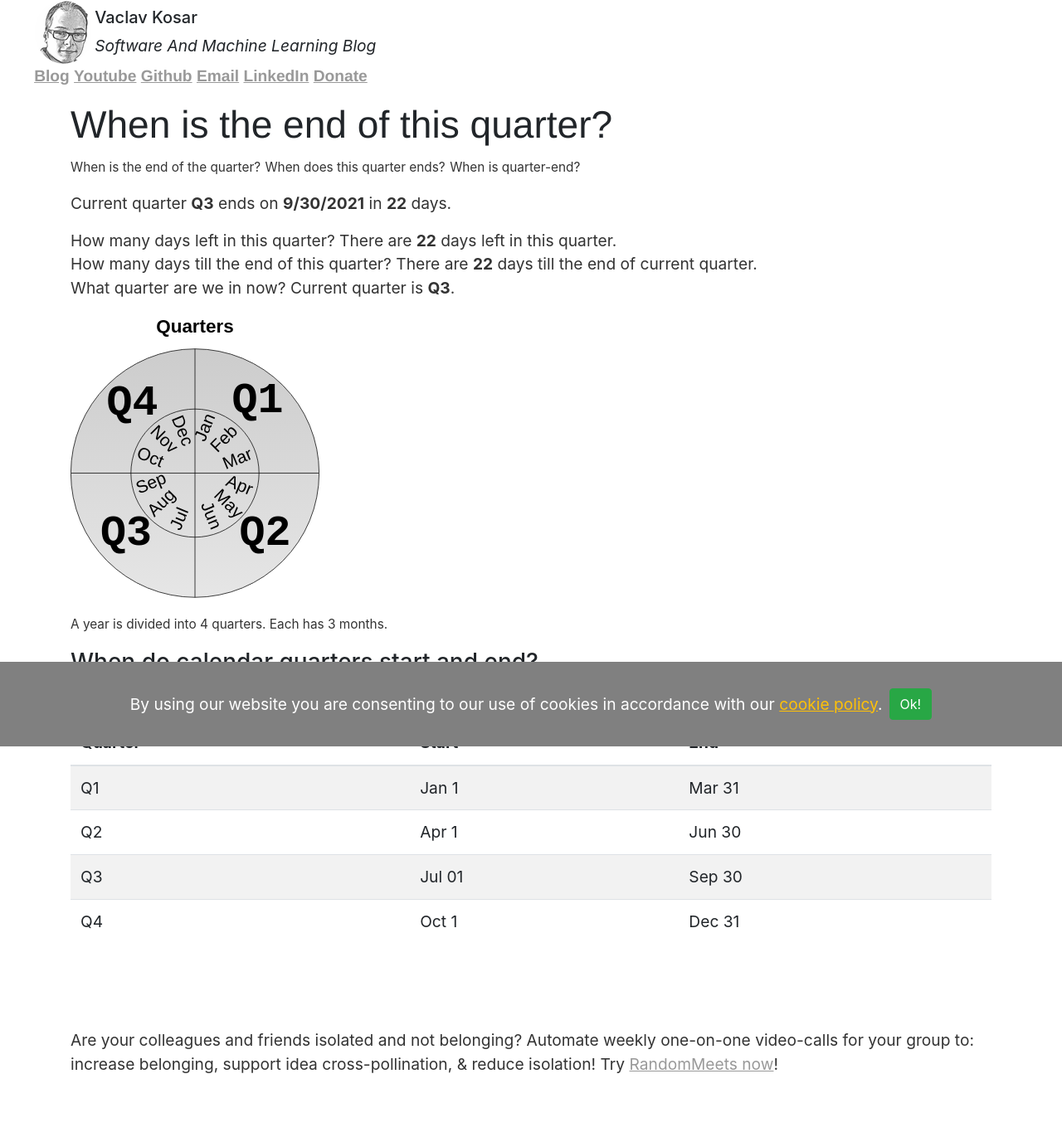
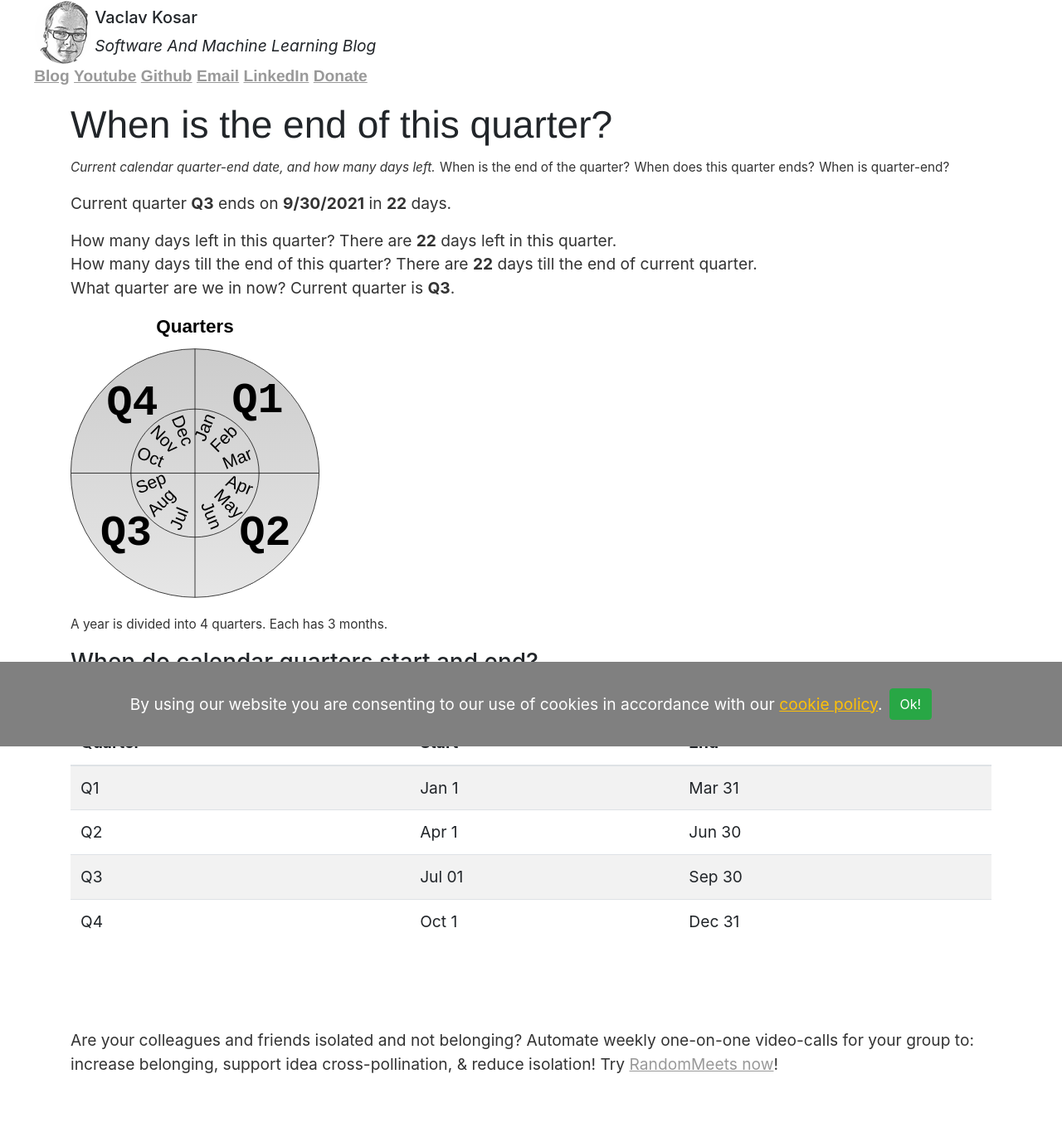
Before and after one commit to vackosar/vackosar.github.io, a Jekyll site: the page built from when-is-the-end-of-current-quarter.md, in a window 1280 px wide. Shown: the whole page at 83% size. Built offline with Jekyll 4.4.1, drawn with Linux system fonts in a browser that asks for light colours.

Commit message:
quarters

```diff
--- a/when-is-the-end-of-current-quarter.md
+++ b/when-is-the-end-of-current-quarter.md
@@ -9,6 +9,7 @@ redirect_from:
 [comment]: <> (permalink: /when-is-the-end-of-current-quarter)
 
 <h1>{{ page.title }}</h1>
+<small><i>{{ page.description }}</i></small>
 <small>When is the end of the quarter?</small>
 <small>When does this quarter ends?</small>
 <small>When is quarter-end?</small>
```
